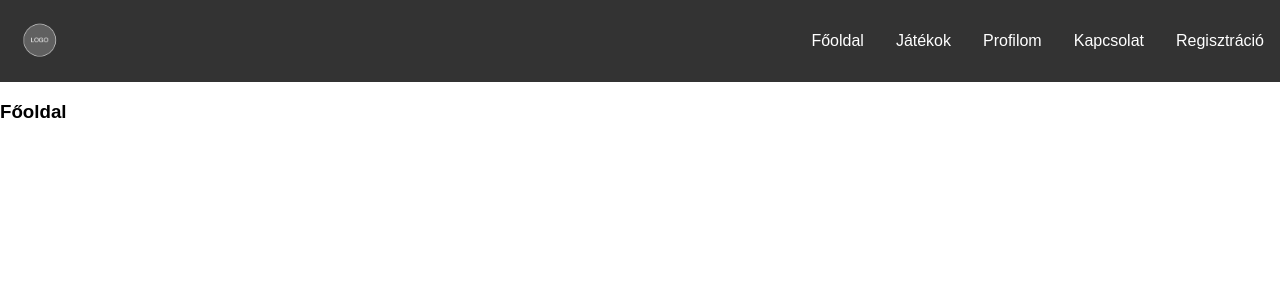
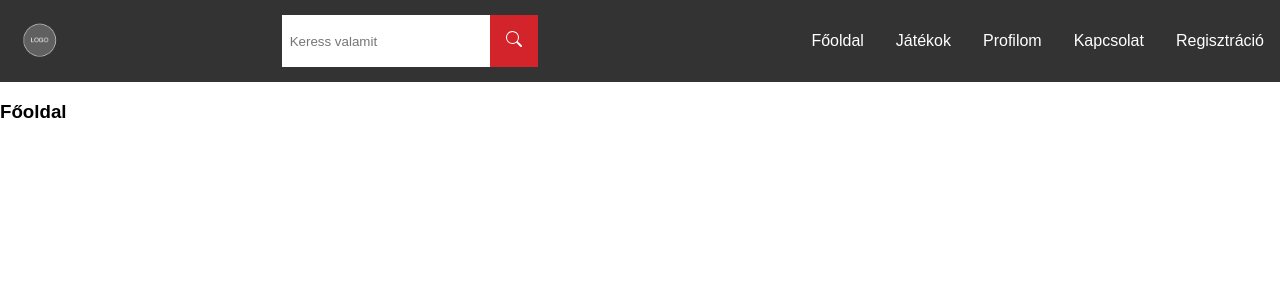
Before and after one commit to gabemarch/backlog, a React (Create React App) app: page / in a window 1280 px wide. Shown: the top 300 px of the page. Built offline with nearby package versions, Linux system fonts and the light colour scheme.

Commit message:
BCKLG-11: created search bar markup and styling. Added react-icons package

```diff
--- a/package.json
+++ b/package.json
@@ -21,6 +21,7 @@
     "react": "^17.0.1",
     "react-dom": "^17.0.1",
     "react-i18next": "^11.8.15",
+    "react-icons": "^4.2.0",
     "react-redux": "^7.2.2",
     "react-router": "^5.2.0",
     "react-router-dom": "^5.2.0",
--- a/src/assets/styling/variables.scss
+++ b/src/assets/styling/variables.scss
@@ -1,2 +1,8 @@
 $default-color: #333333;
 $white: #ffffff;
+
+$brand-1: #0d0733;
+$brand-2: #191970;
+
+$cta: #d3242b;
+$cta-hover: #ab1c22;
--- a/src/components/navbar/Navbar.scss
+++ b/src/components/navbar/Navbar.scss
@@ -20,6 +20,10 @@
     a {
       text-decoration: none;
       color: $white;
+
+      &:hover {
+        color: $cta;
+      }
     }
 
     .navbar-list-item {
--- a/src/components/navbar/Navbar.tsx
+++ b/src/components/navbar/Navbar.tsx
@@ -1,6 +1,7 @@
 import logoPlaceholder from '../../assets/images/logo-placeholder.png';
 import { Link } from 'react-router-dom';
 import { useTranslation } from 'react-i18next';
+import SearchBar from '../searchbar/SearchBar';
 import './Navbar.scss';
 
 const Navbar = () => {
@@ -8,6 +9,7 @@ const Navbar = () => {
   return (
     <div className="navbar">
       <img src={logoPlaceholder} alt="logo placeholder" />
+      <SearchBar />
       <ul className="navbar-list">
         <Link to='/'>
           <li className="navbar-list-item">{t('pages.homepage')}</li>
--- /dev/null
+++ b/src/components/searchbar/SearchBar.scss
@@ -0,0 +1,26 @@
+@import "../../assets/styling/variables.scss";
+
+.search-bar {
+  display: flex;
+  flex-direction: row;
+  align-self: center;
+  padding-right: 1rem;
+
+  &-input {
+    width: 15vw;
+    border: none;
+    padding: 0.5rem;
+  }
+
+  &-icon {
+    align-self: center;
+    padding: 1rem;
+    background-color: $cta;
+    cursor: pointer;
+    transition: 0.2s ease-in;
+
+    &:hover {
+      background-color: $cta-hover;
+    }
+  }
+}
--- /dev/null
+++ b/src/components/searchbar/SearchBar.tsx
@@ -0,0 +1,17 @@
+import { useTranslation } from 'react-i18next';
+import { BsSearch } from 'react-icons/bs';
+import './SearchBar.scss';
+
+const SearchBar = () => {
+  const { t } = useTranslation();
+  return (
+    <div className="search-bar">
+      <input type="text" placeholder={t('common.search')} className="search-bar-input" />
+      <div className="search-bar-icon">
+        <BsSearch />
+      </div>
+    </div>
+  )
+}
+
+export default SearchBar;
--- /dev/null
+++ b/src/components/searchbar/index.tsx
@@ -0,0 +1 @@
+export * as SearchBar from './SearchBar';
--- a/src/translations/en.json
+++ b/src/translations/en.json
@@ -6,5 +6,8 @@
     "myProfile": "My Profile",
     "registration": "Registration",
     "signIn": "Sign in"
+  },
+  "common": {
+    "search": "Search for something"
   }
 }
--- a/src/translations/hu.json
+++ b/src/translations/hu.json
@@ -6,5 +6,8 @@
     "myProfile": "Profilom",
     "registration": "Regisztráció",
     "signIn": "Bejelentkezés"
+  },
+  "common": {
+    "search": "Keress valamit"
   }
 }
```
Also changed, not shown: 1 other file (tests, documents, lock files or other folders).
